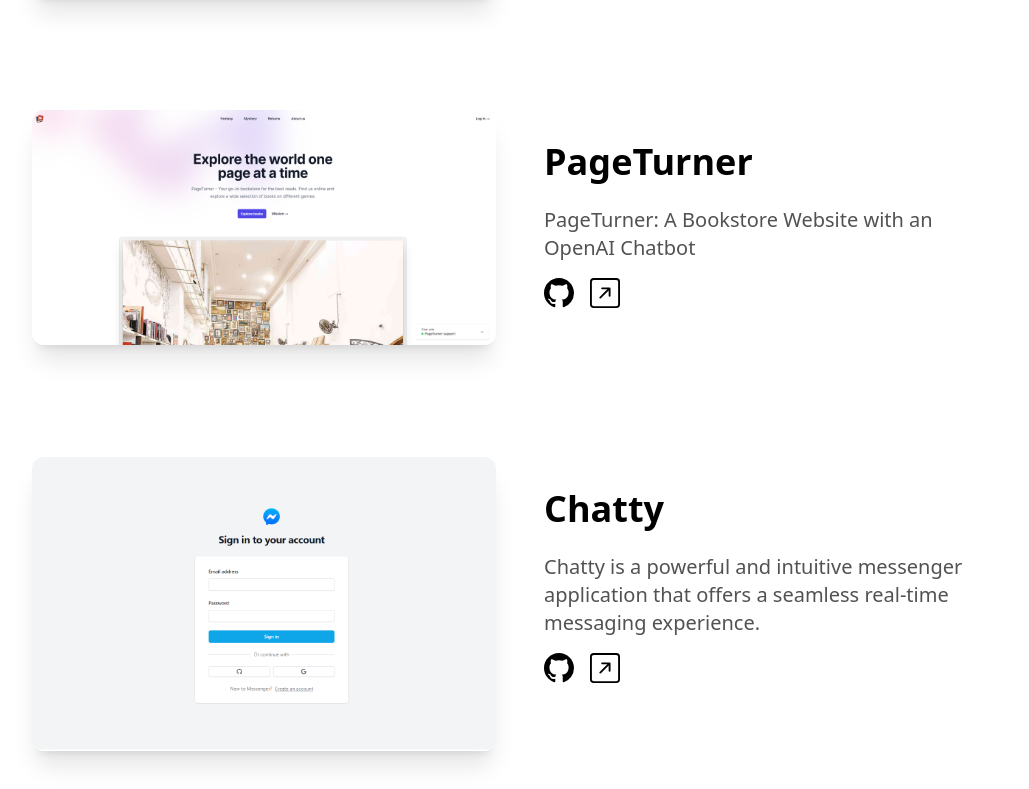
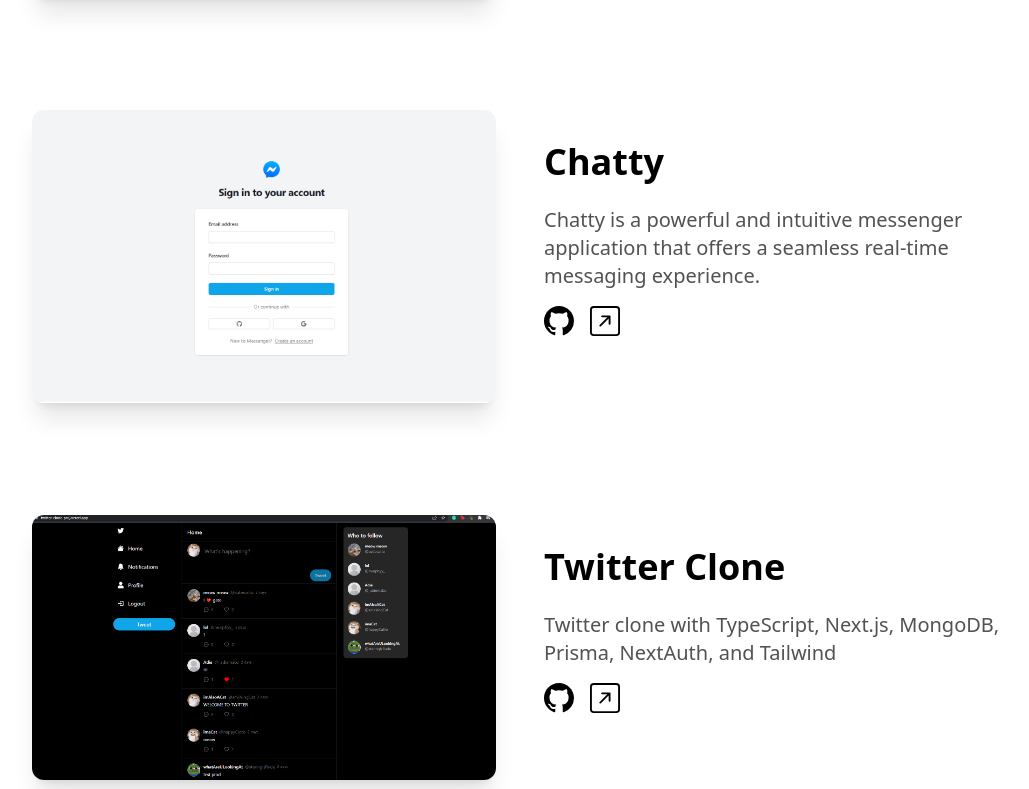
Before and after one commit to absalipande/newPortfolio, a Next.js app: page / in a window 1280 px wide. Shown: the part 5351-6140 px from the top of the page, without its empty margins (120-1149 px from the left). Built offline with nearby package versions, Linux system fonts and the light colour scheme.

Commit message:
fix: Removed unnecessary project

```diff
--- a/components/ProjectsSection.tsx
+++ b/components/ProjectsSection.tsx
@@ -75,13 +75,6 @@ const projects = [
     image: '/openai-app.png',
     github: 'https://github.com/absalipande/openai-app',
     link: 'https://ai-frontend-app.vercel.app/',
-  },
-  {
-    name: 'PageTurner',
-    description: 'PageTurner: A Bookstore Website with an OpenAI Chatbot',
-    image: '/pageturner.png',
-    github: 'https://github.com/absalipande/chatbot-openai',
-    link: 'https://pageturner-chatbot-ai.vercel.app/',
   },
   {
     name: 'Chatty',
```
